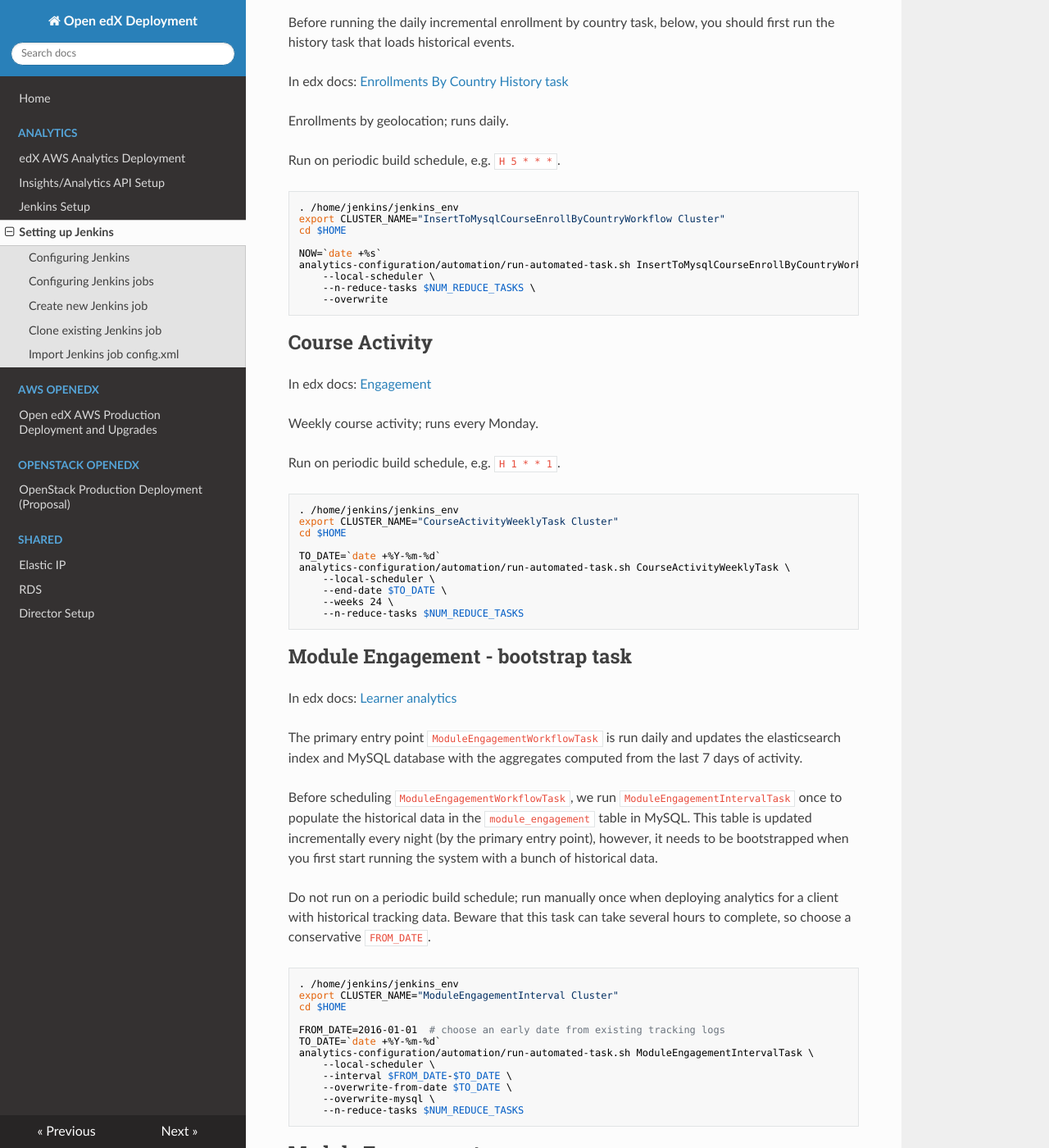
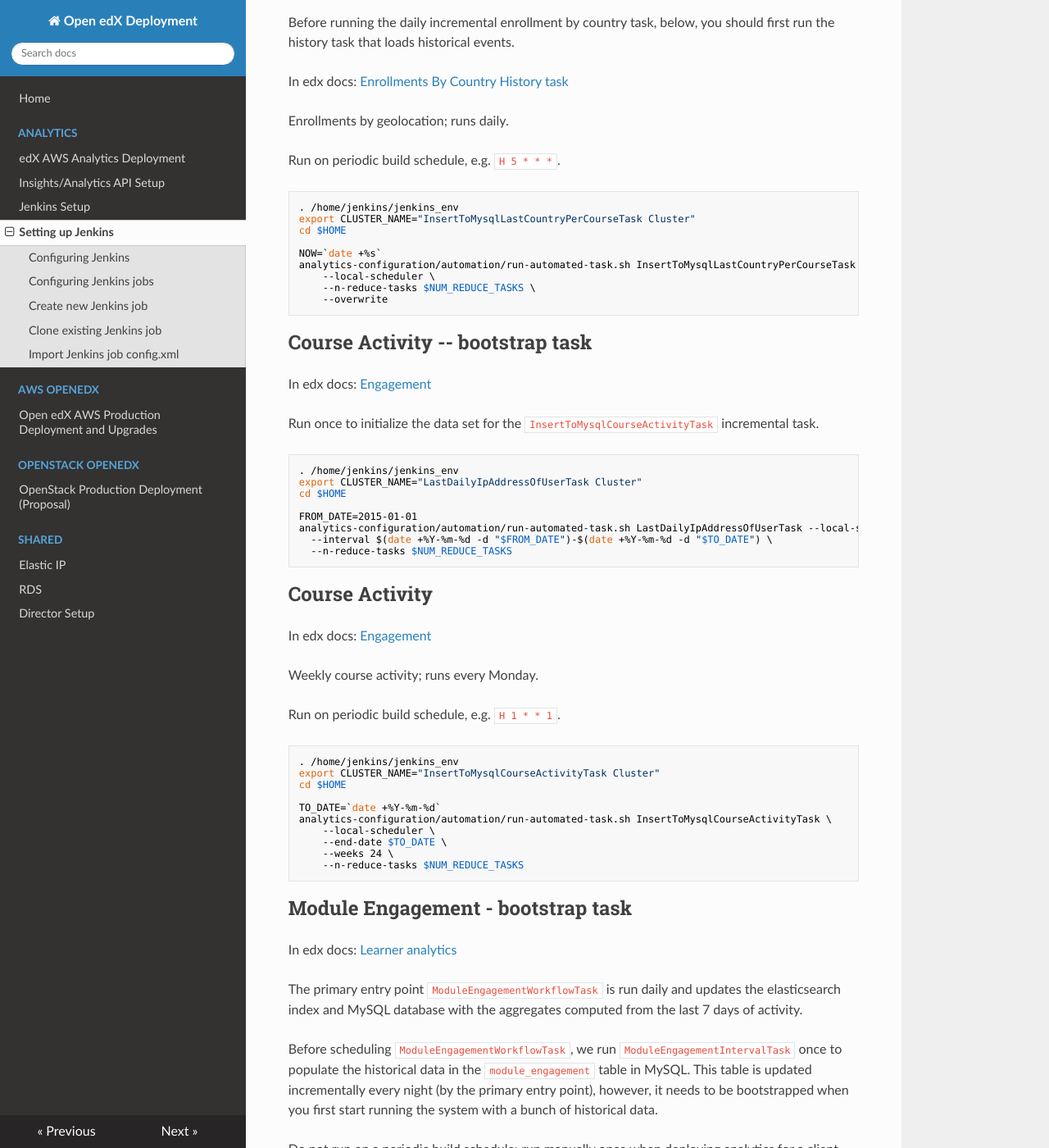
Before and after one commit to open-craft/openedx-deployment, an MkDocs documentation site: the page built from docs/analytics/jenkins_jobs.md, in a window 1280 px wide and 1400 px high, scrolled down 5131 px. Shown: the whole window at 82% size. Built offline with MkDocs 1.6.1, drawn with Linux system fonts in a browser that asks for light colours; nearby versions of some CDN libraries; some of the changed text lies outside the part shown.

Commit message:
OC-4983 Changes noted for Hawthorn Analytics API (#21)
Updates analytics API deployment instructions
* Only required if analytics API is to be exposed via nginx.

Luigi lib upgrade changed some task input parameters, cf https://github.com/edx/edx-analytics-pipeline/pull/472
* analytics-override.cfg: [event-logs] source and pattern need to be
  JSON arrays
* Similar change for AnswerDistributionWorkflow command-line parameters,
  which also need to be escaped to provide JSON arrays of strings.

Some tasks changed to history+incremental

````diff
--- a/docs/analytics/jenkins_jobs.md
+++ b/docs/analytics/jenkins_jobs.md
@@ -175,14 +175,14 @@ ANSWER_DIST_S3_BUCKET=$HADOOP_S3_BUCKET/intermediate/answer_dist/$NOW
 
 analytics-configuration/automation/run-automated-task.sh AnswerDistributionWorkflow \
     --local-scheduler \
-    --src $TRACKING_LOGS_S3_BUCKET/logs/tracking \
+    --src "'[\"$TRACKING_LOGS_S3_BUCKET/logs/tracking\"]'" \
     --dest "$ANSWER_DIST_S3_BUCKET" \
     --name AnswerDistributionWorkflow \
     --output-root $HADOOP_S3_BUCKET/grading_reports/ \
-    --include '*tracking.log*.gz' \
+    --include "'[\"*tracking.log*.gz\"]'" \
     --manifest "$ANSWER_DIST_S3_BUCKET/manifest.txt" \
     --base-input-format "org.edx.hadoop.input.ManifestTextInputFormat" \
-    --lib-jar "$TASK_CONFIGURATION_S3_BUCKET/edx-analytics-hadoop-util.jar" \
+    --lib-jar "'[\"$TASK_CONFIGURATION_S3_BUCKET/edx-analytics-hadoop-util.jar\"]'" \
     --n-reduce-tasks $NUM_REDUCE_TASKS \
     --marker "$ANSWER_DIST_S3_BUCKET/marker"
 ```
@@ -229,14 +229,31 @@ Run on periodic build schedule, e.g. `H 5 * * *`.
 
 ```bash
 . /home/jenkins/jenkins_env
-export CLUSTER_NAME="InsertToMysqlCourseEnrollByCountryWorkflow Cluster"
+export CLUSTER_NAME="InsertToMysqlLastCountryPerCourseTask Cluster"
 cd $HOME
 
 NOW=`date +%s`
-analytics-configuration/automation/run-automated-task.sh InsertToMysqlCourseEnrollByCountryWorkflow \
+analytics-configuration/automation/run-automated-task.sh InsertToMysqlLastCountryPerCourseTask \
     --local-scheduler \
     --n-reduce-tasks $NUM_REDUCE_TASKS \
     --overwrite
+```
+
+## Course Activity -- bootstrap task
+
+In edx docs: [Engagement](https://edx-analytics-pipeline-reference.readthedocs.io/en/latest/running_tasks.html#id6)
+
+Run once to initialize the data set for the `InsertToMysqlCourseActivityTask` incremental task.
+
+```bash
+. /home/jenkins/jenkins_env
+export CLUSTER_NAME="LastDailyIpAddressOfUserTask Cluster"
+cd $HOME
+
+FROM_DATE=2015-01-01
+analytics-configuration/automation/run-automated-task.sh LastDailyIpAddressOfUserTask --local-scheduler \
+  --interval $(date +%Y-%m-%d -d "$FROM_DATE")-$(date +%Y-%m-%d -d "$TO_DATE") \
+  --n-reduce-tasks $NUM_REDUCE_TASKS
 ```
 
 ## Course Activity
@@ -249,11 +266,11 @@ Run on periodic build schedule, e.g. `H 1 * * 1`.
 
 ```bash
 . /home/jenkins/jenkins_env
-export CLUSTER_NAME="CourseActivityWeeklyTask Cluster"
+export CLUSTER_NAME="InsertToMysqlCourseActivityTask Cluster"
 cd $HOME
 
 TO_DATE=`date +%Y-%m-%d`
-analytics-configuration/automation/run-automated-task.sh CourseActivityWeeklyTask \
+analytics-configuration/automation/run-automated-task.sh InsertToMysqlCourseActivityTask \
     --local-scheduler \
     --end-date $TO_DATE \
     --weeks 24 \
--- a/docs/analytics/resources/playbooks/analytics_api.yml
+++ b/docs/analytics/resources/playbooks/analytics_api.yml
@@ -19,8 +19,8 @@
   roles:
     - aws
     - security
-    - mysql
-    - edxlocal
+    - common_vars
+    - nginx
     - analytics_api
     - role: nginx
       nginx_sites:
--- a/docs/analytics/resources/playbooks/analytics_insights.yml
+++ b/docs/analytics/resources/playbooks/analytics_insights.yml
@@ -19,8 +19,7 @@
   roles:
     - aws
     - security
-    - mysql
-    - edxlocal
+    - common_vars
     - role: nginx
       nginx_sites:
         - insights
--- a/docs/analytics/resources/playbooks/analytics_sandbox.yml
+++ b/docs/analytics/resources/playbooks/analytics_sandbox.yml
@@ -19,12 +19,11 @@
   roles:
     - aws
     - security
-    - mysql
-    - edxlocal
-    - analytics_api
+    - common_vars
     - role: nginx
       nginx_sites:
         - insights
+    - analytics_api
     - insights
     - role: postfix_queue
       when: POSTFIX_QUEUE_EXTERNAL_SMTP_HOST != ''
````
Also changed, not shown: docs/analytics/insights.md (+3 -0 lines), docs/analytics/resources/analytics-override.cfg (+6 -3 lines), docs/analytics/resources/playbooks/roles/nginx/templates/edx/app/nginx/sites-available/analytics_api.j2 (added, +60 -0 lines).
